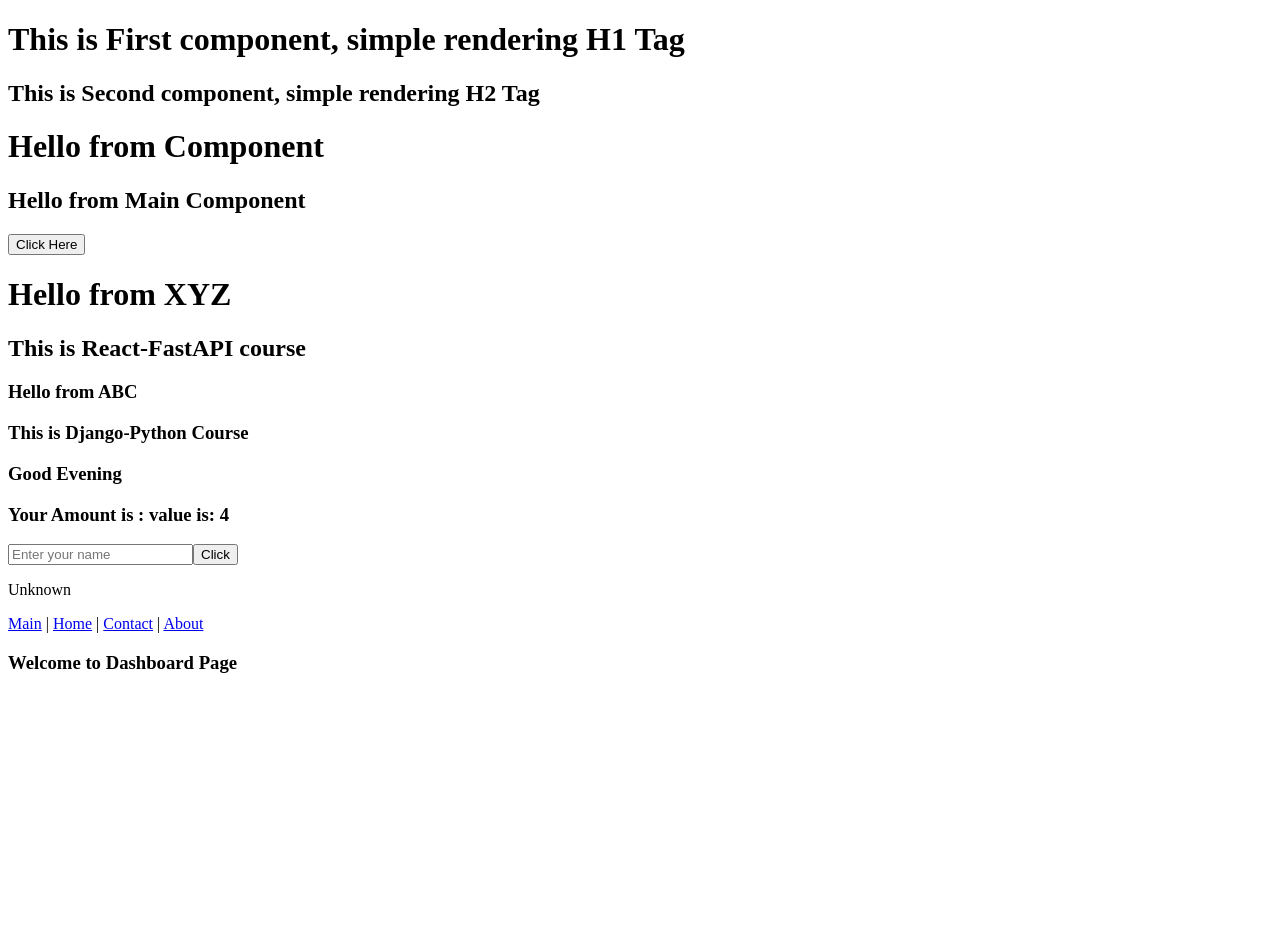
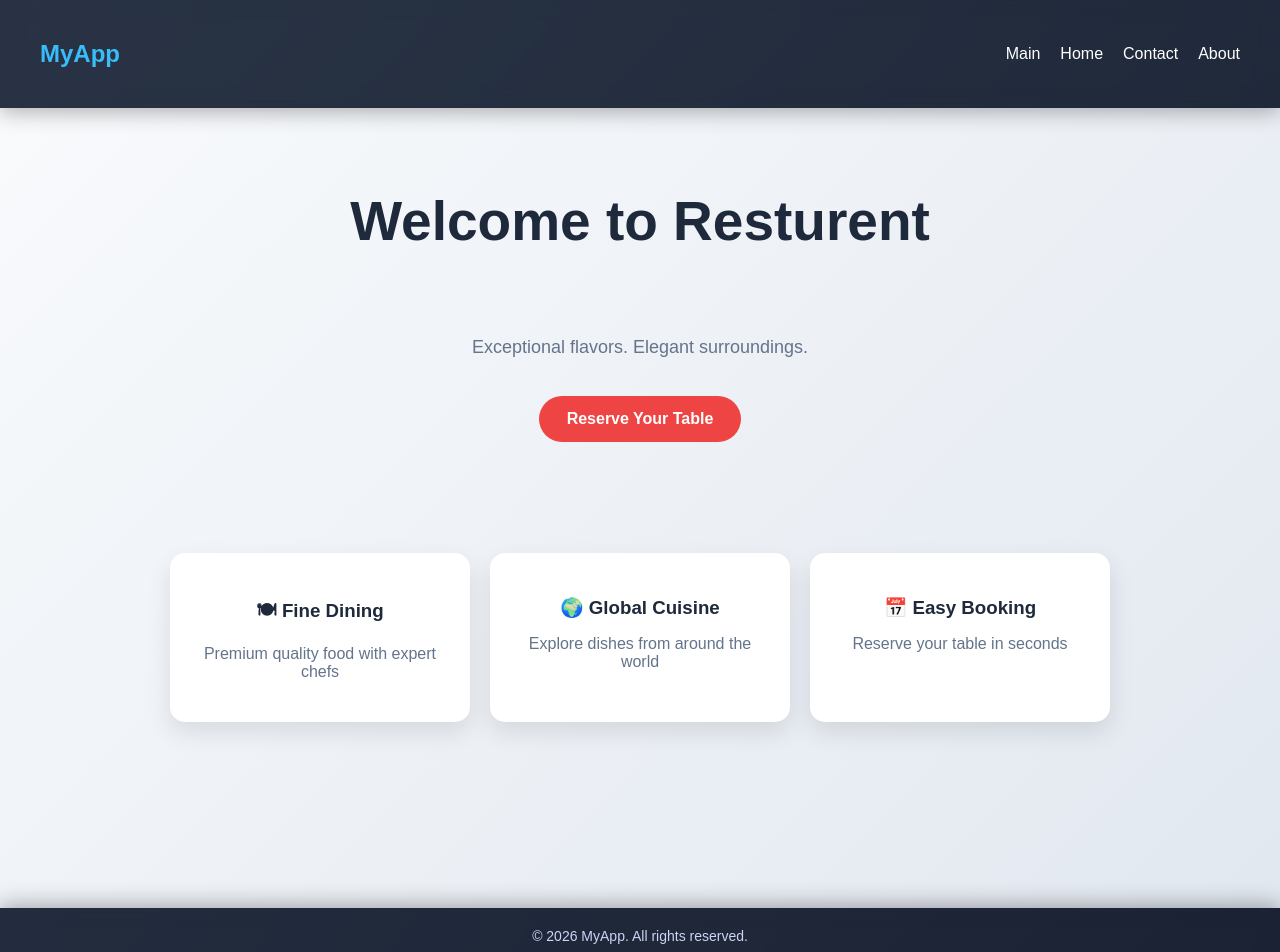
Before and after one commit to SyedZainAly0/Codebase, a React (Vite) app in the folder Frontend/: page / in a window 1280 px wide. Shown: the top 952 px of the page. Before the commit the page ends 800 px from the top, so only its background shows below. Built offline with nearby package versions, Linux system fonts and the light colour scheme.

Commit message:
Adding Modified Routing.jsx File, Modified Css file along with App.jsx

```diff
--- a/Frontend/src/App.jsx
+++ b/Frontend/src/App.jsx
@@ -9,14 +9,14 @@ import Icon from './Routing'
 function App() {
   return (
     <>
-    <First/>
+    {/* <First/>
     <Second/>
     <Normalcomponent/>
 
     <Data Props={{name:"XYZ", course:"React-FastAPI"}} />
     <Propsdestructuring name="ABC" course="Django-Python" time="Evening" value={`value is: 4`}/>
 
-    <States/>
+    <States/> */}
 
     <Icon/>
 
--- a/Frontend/src/Routing.jsx
+++ b/Frontend/src/Routing.jsx
@@ -1,11 +1,42 @@
 import React from "react";
 import { BrowserRouter, Routes, Route, Link, useNavigate } from "react-router-dom";
+import "./style.css";
 
 function Mainpage() {
   return (
-    <>
-      <h3>Welcome to Dashboard Page</h3>
-    </>
+    <div className="main-container">
+
+      {/* HERO SECTION */}
+      <section className="hero">
+        <h1>Welcome to Resturent</h1>
+        <p>
+         Exceptional flavors. Elegant surroundings.
+        </p>
+
+        <button className="hero-btn">
+          Reserve Your Table
+        </button>
+      </section>
+
+      {/* FEATURES SECTION */}
+      <section className="features">
+        <div className="card">
+          <h3>🍽 Fine Dining</h3>
+          <p>Premium quality food with expert chefs</p>
+        </div>
+
+        <div className="card">
+          <h3>🌍 Global Cuisine</h3>
+          <p>Explore dishes from around the world</p>
+        </div>
+
+        <div className="card">
+          <h3>📅 Easy Booking</h3>
+          <p>Reserve your table in seconds</p>
+        </div>
+      </section>
+
+    </div>
   );
 }
 
@@ -13,12 +44,11 @@ function Homepage() {
   const navigate = useNavigate();
 
   return (
-    <>
-      <h3>Welcome to Home Page</h3>
-      <button onClick={() => navigate("/")}>
-        Go to Main Page
-      </button>
-    </>
+    <div className="page">
+      <h1>Home</h1>
+      <p>This is your home page</p>
+      <button onClick={() => navigate("/")}>Go to Main Page</button>
+    </div>
   );
 }
 
@@ -26,12 +56,11 @@ function Contactus() {
   const navigate = useNavigate();
 
   return (
-    <>
-      <h3>Welcome to Contact Page</h3>
-      <button onClick={() => navigate("/")}>
-        Go to Main Page
-      </button>
-    </>
+    <div className="page">
+      <h1>Contact</h1>
+      <p>Feel free to contact us anytime 📩</p>
+      <button onClick={() => navigate("/")}>Go to Main Page</button>
+    </div>
   );
 }
 
@@ -39,23 +68,39 @@ function About() {
   const navigate = useNavigate();
 
   return (
-    <>
-      <h3>Welcome to About Page</h3>
-      <button onClick={() => navigate("/")}>
-        Go to Main Page
-      </button>
-    </>
+    <div className="page">
+      <h1>About</h1>
+      <p>We work with global clients 🌍</p>
+      <button onClick={() => navigate("/")}>Go to Main Page</button>
+    </div>
   );
 }
 
 function Navbar() {
   return (
-    <>
-      <Link to="/">Main</Link> |{" "}
-      <Link to="/home">Home</Link> |{" "}
-      <Link to="/contact">Contact</Link> |{" "}
-      <Link to="/about">About</Link>
-    </>
+    <nav className="navbar">
+      <h2 className="logo">MyApp</h2>
+      <div className="links">
+        <Link to="/">Main</Link>
+        <Link to="/home">Home</Link>
+        <Link to="/contact">Contact</Link>
+        <Link to="/about">About</Link>
+      </div>
+    </nav>
+  );
+}
+
+function Footer() {
+  return (
+    <footer className="footer">
+      <p>© 2026 MyApp. All rights reserved.</p>
+
+      <div className="footer-links">
+        <a href="#">Privacy</a>
+        <a href="#">Terms</a>
+        <a href="#">Support</a>
+      </div>
+    </footer>
   );
 }
 
@@ -69,6 +114,7 @@ function Icon() {
         <Route path="/contact" element={<Contactus />} />
         <Route path="/about" element={<About />} />
       </Routes>
+        <Footer />
     </BrowserRouter>
   );
 }
--- /dev/null
+++ b/Frontend/src/style.css
@@ -0,0 +1,194 @@
+/* Reset */
+body {
+  margin: 0;
+  font-family: "Poppins", sans-serif;
+  background: linear-gradient(135deg, #1e293b, #0f172a);
+  color: white;
+}
+
+/* Navbar */
+.navbar {
+  display: flex;
+  justify-content: space-between;
+  align-items: center;
+  padding: 20px 40px;
+  background: rgba(255, 255, 255, 0.05);
+  backdrop-filter: blur(10px);
+  box-shadow: 0 4px 20px rgba(0,0,0,0.3);
+}
+
+.logo {
+  font-size: 24px;
+  font-weight: bold;
+  color: #38bdf8;
+}
+
+.links a {
+  margin-left: 20px;
+  text-decoration: none;
+  color: white;
+  font-weight: 500;
+  transition: 0.3s;
+}
+
+.links a:hover {
+  color: #38bdf8;
+}
+
+/* Page Styling */
+.page {
+  height: 80vh;
+  display: flex;
+  flex-direction: column;
+  justify-content: center;
+  align-items: center;
+  gap: 15px;
+  text-align: center;
+}
+
+/* Headings */
+.page h1 {
+  font-size: 40px;
+  margin: 0;
+}
+
+/* Buttons */
+button {
+  padding: 10px 20px;
+  border: none;
+  background: #38bdf8;
+  color: black;
+  font-weight: bold;
+  border-radius: 8px;
+  cursor: pointer;
+  transition: 0.3s;
+}
+
+button:hover {
+  background: #0ea5e9;
+  transform: scale(1.05);
+}
+
+
+/* Footer */
+.footer {
+  background: rgba(255, 255, 255, 0.05);
+  backdrop-filter: blur(10px);
+  padding: 20px;
+  text-align: center;
+  margin-top: auto;
+  box-shadow: 0 -4px 20px rgba(0,0,0,0.3);
+}
+
+.footer p {
+  margin: 0;
+  font-size: 14px;
+  color: #cbd5f5;
+}
+
+.footer-links {
+  margin-top: 10px;
+}
+
+.footer-links a {
+  margin: 0 10px;
+  text-decoration: none;
+  color: #38bdf8;
+  font-size: 14px;
+  transition: 0.3s;
+}
+
+.footer-links a:hover {
+  color: #0ea5e9;
+}
+
+#root {
+  display: flex;
+  flex-direction: column;
+  min-height: 100vh;
+}
+
+/* MainPage CSS: */
+
+/* Main Container */
+.main-container {
+  min-height: 100vh;
+  background: linear-gradient(135deg, #f8fafc, #e2e8f0);
+}
+
+/* HERO SECTION */
+.hero {
+  height: 80vh;
+  display: flex;
+  flex-direction: column;
+  justify-content: center;
+  align-items: center;
+  gap: 20px;
+  text-align: center;
+  margin-bottom: -100px;
+  margin-top: -135px;
+}
+
+/* Heading */
+.hero h1 {
+  font-size: 55px;
+  font-weight: bold;
+  color: #1e293b;
+}
+
+/* Paragraph */
+.hero p {
+  font-size: 18px;
+  color: #64748b;
+  max-width: 600px;
+}
+
+/* Button */
+.hero-btn {
+  padding: 14px 28px;
+  background: #ef4444;
+  color: white;
+  border: none;
+  border-radius: 30px;
+  font-size: 16px;
+  cursor: pointer;
+  transition: 0.3s;
+}
+
+.hero-btn:hover {
+  background: #dc2626;
+  transform: scale(1.05);
+}
+
+/* FEATURES SECTION */
+.features {
+  display: flex;
+  justify-content: center;
+  gap: 20px;
+  padding: 40px;
+  flex-wrap: wrap;
+}
+
+/* CARD */
+.card {
+  background: white;
+  padding: 25px;
+  width: 250px;
+  border-radius: 15px;
+  box-shadow: 0 10px 25px rgba(0,0,0,0.1);
+  text-align: center;
+  transition: 0.3s;
+}
+
+.card:hover {
+  transform: translateY(-10px);
+}
+
+.card h3 {
+  margin-bottom: 10px;
+  color: #1e293b;
+}
+
+.card p {
+  color: #64748b;
+}
```
